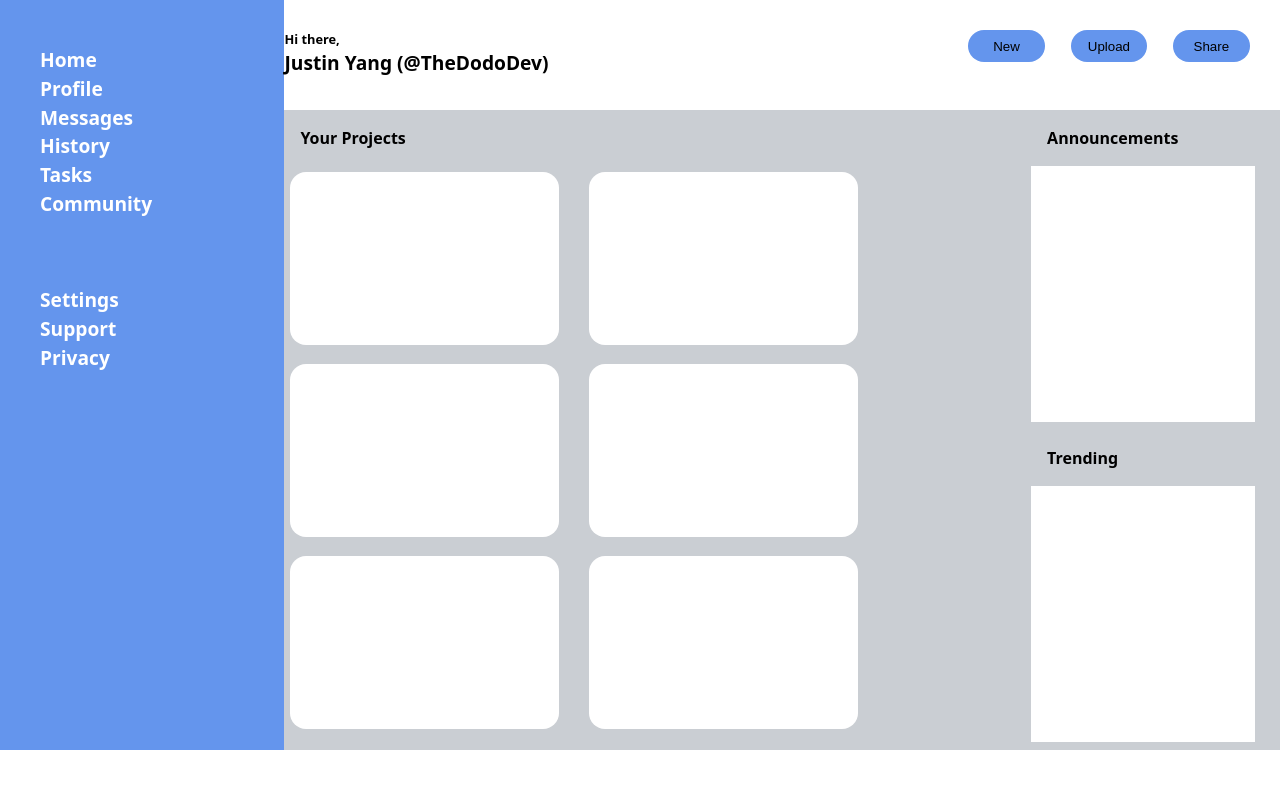
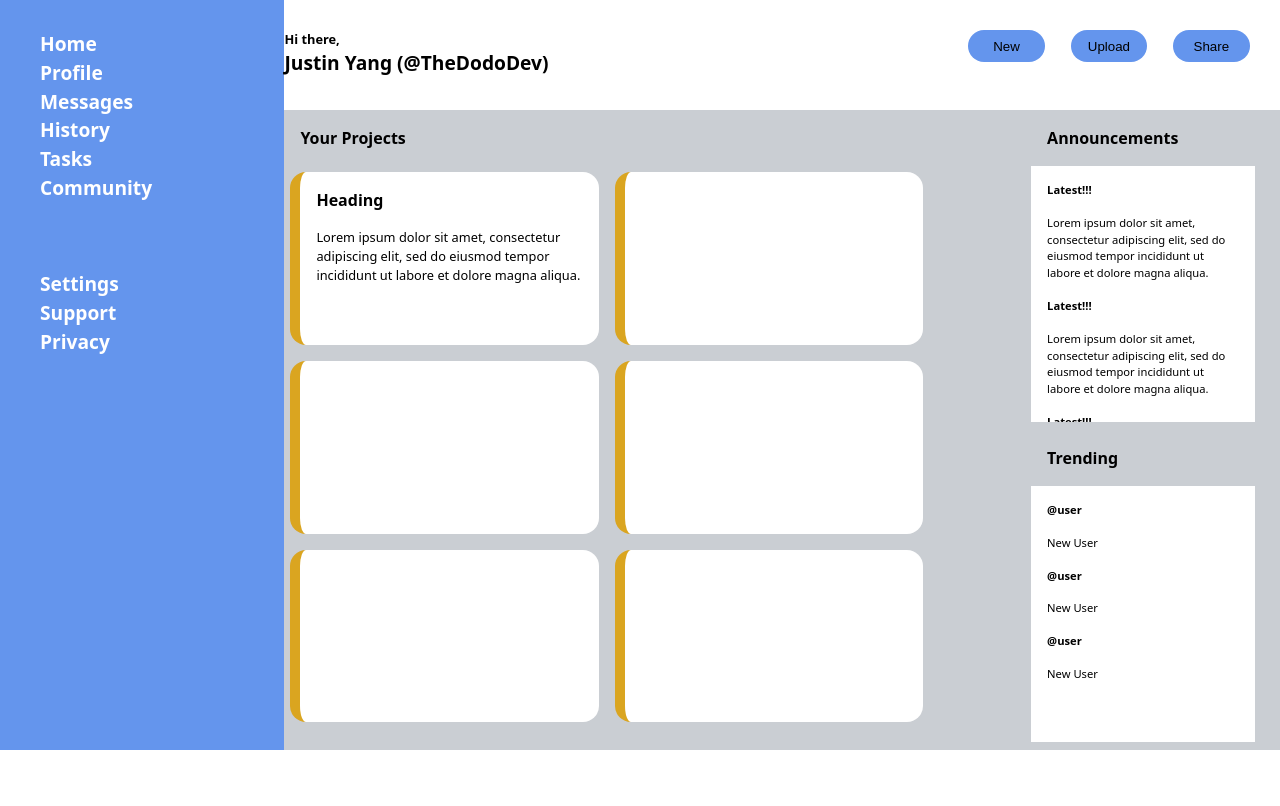
Before and after one commit to TheDodoDev/odin-admin-dashboard, a website built with Vite: page index.html in a window 1280 px wide. Shown: the part 50-856 px from the top of the page. After the commit the page ends 800 px from the top, so only its background shows below. Built offline with nearby package versions, Linux system fonts and the light colour scheme.

Commit message:
feat: Populate announcement and trending

```diff
--- a/index.html
+++ b/index.html
@@ -61,6 +61,10 @@
           <p class="bold left-align">Your Projects</p>
           <div class="main-content__projects__cards">
             <div class="main-content__projects__cards__card">
+              <p class="bold left-align">Heading</p>
+              <p class="left-align small">
+                Lorem ipsum dolor sit amet, consectetur adipiscing elit, sed do eiusmod tempor incididunt ut labore et dolore magna aliqua.
+              </p>
             </div>
             <div class="main-content__projects__cards__card">
             </div>
@@ -78,13 +82,44 @@
           <div class="main-content__social__announcements">
               <p class="bold left-align">Announcements</p>
               <div class="main-content__social__announcements__cards">
-
+                <div class="main-content__social__announcements__cards__card">
+                  <p class="bold">Latest!!!</p>
+                  <p>Lorem ipsum dolor sit amet, consectetur adipiscing elit, sed do eiusmod tempor incididunt ut labore et dolore magna aliqua.</p>
+                </div>
+                <div class="main-content__social__announcements__cards__card">
+                  <p class="bold">Latest!!!</p>
+                  <p>Lorem ipsum dolor sit amet, consectetur adipiscing elit, sed do eiusmod tempor incididunt ut labore et dolore magna aliqua.</p>
+                </div>
+                <div class="main-content__social__announcements__cards__card">
+                  <p class="bold">Latest!!!</p>
+                  <p>Lorem ipsum dolor sit amet, consectetur adipiscing elit, sed do eiusmod tempor incididunt ut labore et dolore magna aliqua.</p>
+                </div>
               </div>
           </div>
           <div class="main-content__social__trending">
               <p class="bold left-align">Trending</p>
               <div class="main-content__social__trending__cards">
-
+                <div class="main-content__social__trending__cards__card">
+                  <i></i>
+                  <div class="main-content__social__trending__cards__card__user">
+                    <p class="bold">@user</p>
+                    <p>New User</p>
+                  </div>
+                </div>
+                <div class="main-content__social__trending__cards__card">
+                  <i></i>
+                  <div class="main-content__social__trending__cards__card__user">
+                    <p class="bold">@user</p>
+                    <p>New User</p>
+                  </div>
+                </div>
+                <div class="main-content__social__trending__cards__card">
+                  <i></i>
+                  <div class="main-content__social__trending__cards__card__user">
+                    <p class="bold">@user</p>
+                    <p>New User</p>
+                  </div>
+                </div>
               </div>
           </div>
         </div>
--- a/src/style.css
+++ b/src/style.css
@@ -1,3 +1,7 @@
+* {
+  margin: 0px;
+  gap: 0px;
+}
 :root {
   font-family: system-ui, 'Courier New', Courier, monospace, Avenir, Helvetica, Arial, sans-serif;
   line-height: 1.5;
@@ -112,32 +116,46 @@ body {
   grid-template-rows: repeat(2, 40%);
   row-gap: 10%;
 }
+
 .main-content__social__announcements__cards,
 .main-content__social__trending__cards {
-  display: grid;
+  display: flex;
+  flex-direction: column;
+  font-size: 0.7rem;
+  text-align: left;
+  margin-top: 0px;
+  gap: 0px;
   height: 100%;
   width: 90%;
   background-color: white;
   margin-bottom: 5vh;
+  overflow: auto;
 }
+
+.main-content__social__announcements__cards p,
+.main-content__social__trending__cards p{
+  margin-bottom: 0px;
+}
+
 
 .main-content__projects__cards {
   display: grid;
   width: 100%;
-  height: 100%;
+  height: 90%;
   grid-template-columns: repeat(2, 40%);
   grid-template-rows: repeat(3, 30%);
+  row-gap: 2vh;
+  column-gap: 2vw;
 }
 
 .main-content__projects__cards__card {
-  width: 90%;
-  height: 90%;
+  width: 100%;
+  height: 100%;
   background-color: white;
   margin: 2%;
   border-radius: 1rem;
+  border-left: 10px solid goldenrod;
 }
-
-
 
 .sidebar {
   display: grid;
```
